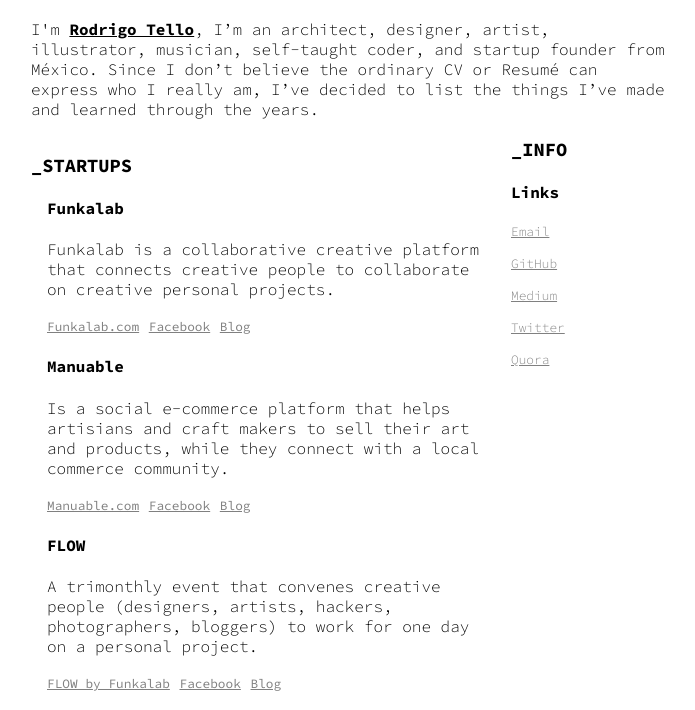
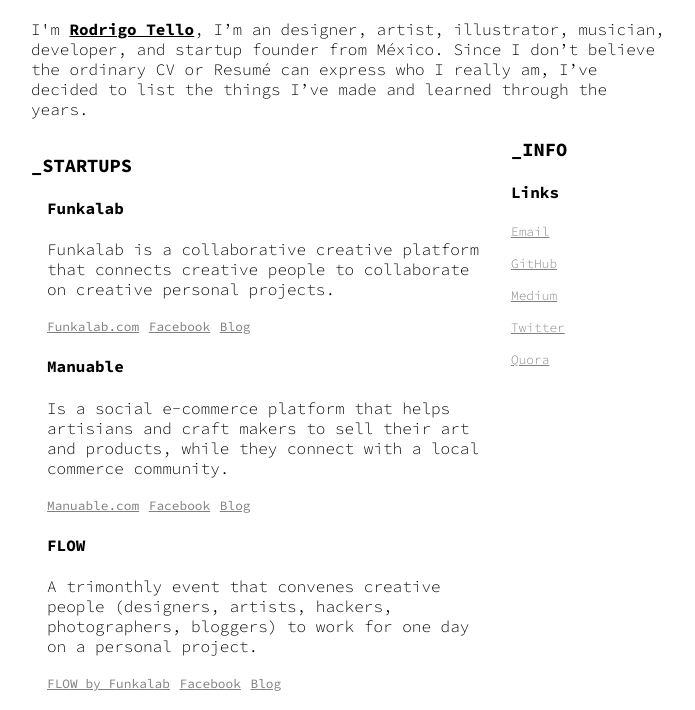
Before and after one commit to rodrigotello/resume, a plain HTML site: page index.html in a window 1280 px wide. Shown: the part 81-791 px from the top of the page, without its empty margins (289-984 px from the left). Drawn offline with Linux system fonts and the light colour scheme.

Commit message:
Update index.html

```diff
--- a/index.html
+++ b/index.html
@@ -59,7 +59,7 @@
 		<div class="container">
 			<header class="righter">
 				<h1>Rodrigo Tello / Resume</h1>
-				<p>I'm <strong><a href="http://rodrigotello.me" target="_blank" class="me">Rodrigo Tello</a></strong>, I’m an architect, designer, artist, illustrator, musician, self-taught coder, and startup founder from México. Since I don’t believe the ordinary CV or Resumé can express who I really am, I’ve decided to list the things I’ve made and learned through the years.</p>
+				<p>I'm <strong><a href="http://rodrigotello.me" target="_blank" class="me">Rodrigo Tello</a></strong>, I’m an designer, artist, illustrator, musician, developer, and startup founder from México. Since I don’t believe the ordinary CV or Resumé can express who I really am, I’ve decided to list the things I’ve made and learned through the years.</p>
 			</header>
 			<div class="content">
 				<h3>_STARTUPS</h3>
```
